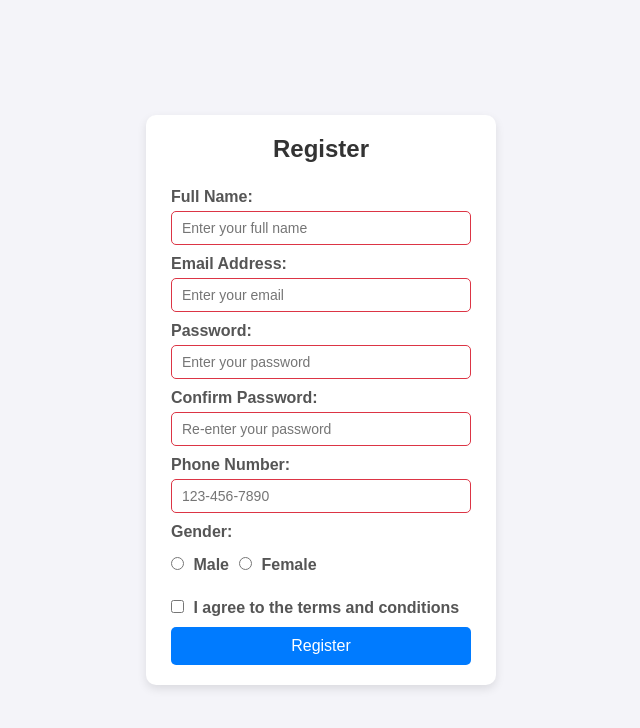
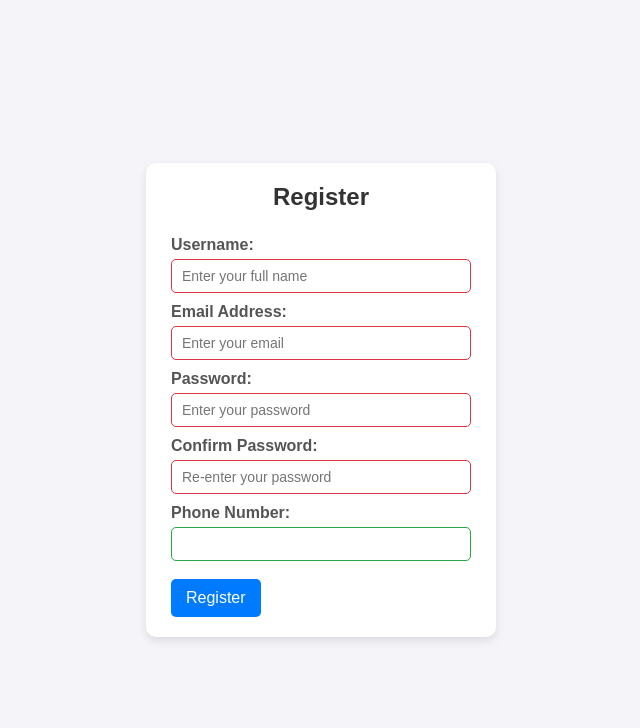
Before and after one commit to yashshah75/PHP-PRAC, a PHP site: page /register.php in a window 1280 px wide. Shown: the top 728 px of the page, without its empty margins (319-959 px from the left). Run offline with PHP 8.4, Linux system fonts and the light colour scheme.

Commit message:
Updated changes

```diff
--- a/4. Task 1 - login register/register.php
+++ b/4. Task 1 - login register/register.php
@@ -11,10 +11,10 @@
 <body>
   <div class="form-container">
     <h2>Register</h2>
-    <form id="registrationForm" action="/submit" method="POST" novalidate>
+    <form id="registrationForm" action="/submit" method="POST">
       <!-- Full Name -->
-      <label for="fullName">Full Name:</label>
-      <input type="text" id="fullName" name="fullName" placeholder="Enter your full name" required minlength="3">
+      <label for="fullName">Username:</label>
+      <input type="text" id="fullName" name="fullName" placeholder="Enter your full name" required minlength="2">
 
       <!-- Email -->
       <label for="email">Email Address:</label>
@@ -22,32 +22,39 @@
 
       <!-- Password -->
       <label for="password">Password:</label>
-      <input type="password" id="password" name="password" placeholder="Enter your password" required minlength="8">
+      <input type="password" id="password" name="password" placeholder="Enter your password" required minlength="5">
 
       <!-- Confirm Password -->
       <label for="confirmPassword">Confirm Password:</label>
-      <input type="password" id="confirmPassword" name="confirmPassword" placeholder="Re-enter your password" required>
+      <input type="password" id="confirmPassword" name="confirmPassword" placeholder="Re-enter your password"  required>
 
       <!-- Phone Number -->
       <label for="phone">Phone Number:</label>
-      <input type="tel" id="phone" name="phone" placeholder="123-456-7890" required pattern="[0-9]{3}-[0-9]{3}-[0-9]{4}">
+      <input type="tel" class="phone" id="phone" name="phone" pattern="[0-9]{3}[0-9]{3}[0-9]{4}">
 
-      <!-- Gender -->
+      <br>
+
+      <!-- Submit Button -->
+       <a href="http://login.php">
+      <button type="submit">Register</button></a>
+
+      <!-- Gender
       <label>Gender:</label>
       <div class="gender">
         <label><input type="radio" name="gender" value="Male" required> Male</label>
         <label><input type="radio" name="gender" value="Female" required> Female</label>
       </div>
+       -->
 
-      <!-- Terms and Conditions -->
+      <!-- Terms and Conditions
       <div class="terms">
         <label>
           <input type="checkbox" name="terms" required> I agree to the terms and conditions
         </label>
       </div>
+       -->
 
-      <!-- Submit Button -->
-      <button type="submit">Register</button>
+
     </form>
   </div>
 </body>
--- a/4. Task 1 - login register/style.css
+++ b/4. Task 1 - login register/style.css
@@ -40,7 +40,7 @@ label {
 
 input {
   padding: 8px 10px;
-  border: 1px solid #ddd;
+  border: 1px solid red;
   border-radius: 5px;
   font-size: 14px;
 }
@@ -48,16 +48,6 @@ input {
 input:focus {
   border-color: #007bff;
   outline: none;
-}
-
-.gender {
-  display: flex;
-  gap: 10px;
-  margin-bottom: 10px;
-}
-
-.terms {
-  margin: 10px 0;
 }
 
 button {
@@ -74,15 +64,42 @@ button:hover {
   background-color: #0056b3;
 }
 
-input[type="checkbox"],
-input[type="radio"] {
-  margin-right: 5px;
-}
-
 input:invalid {
   border-color: #dc3545;
 }
 
+
 input:valid {
   border-color: #28a745;
 }
+
+/* .phone:invalid {
+  border: 2px solid red;
+} */
+
+
+/* .phone:invalid
+{
+  border: 1px solid red;
+} */
+
+/* phone:placeholder-shown {
+  border: 2px solid red;
+} */
+
+/* input[type="checkbox"],
+input[type="radio"] {
+  margin-right: 5px;
+} */
+
+
+
+/* .gender {
+  display: flex;
+  gap: 10px;
+  margin-bottom: 10px;
+}
+
+.terms {
+  margin: 10px 0;
+} */
```
